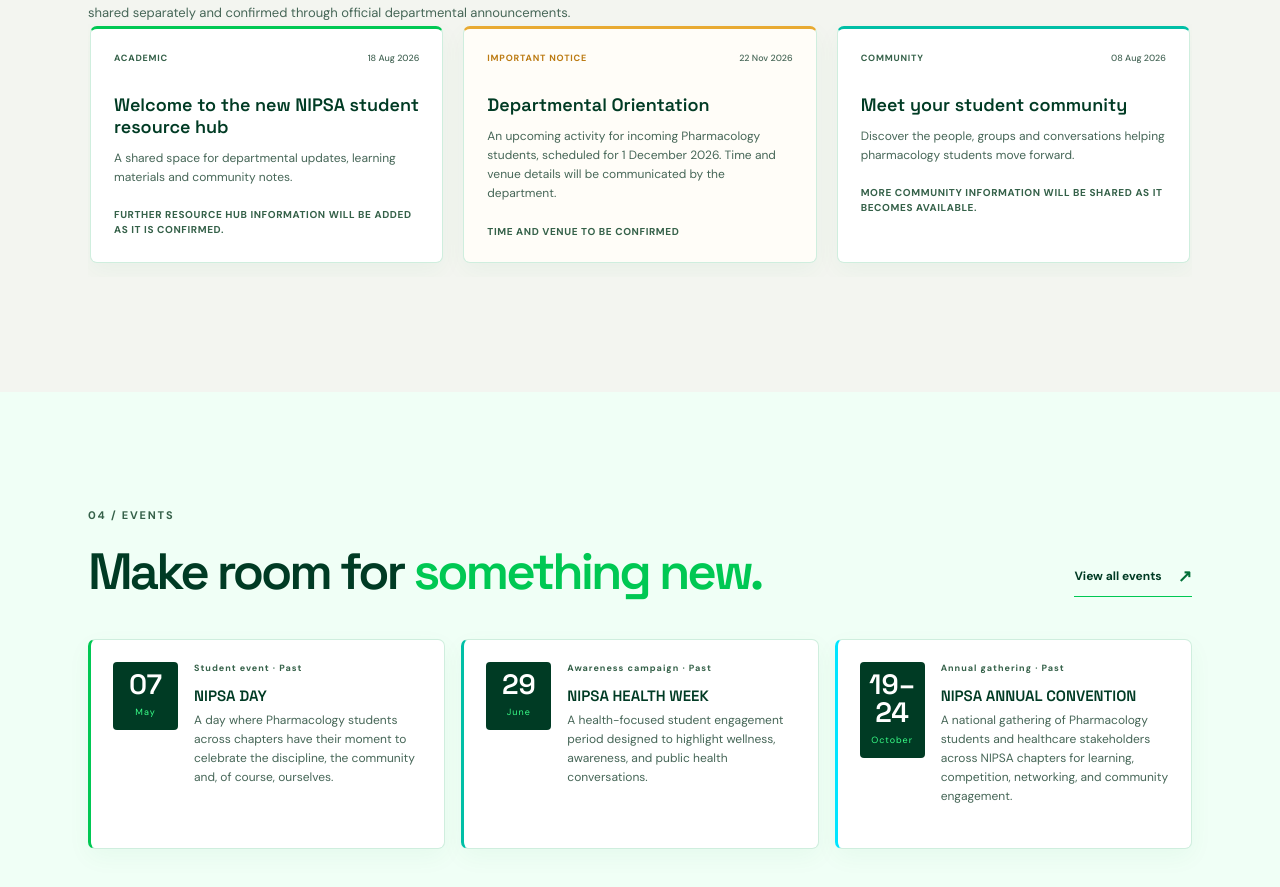
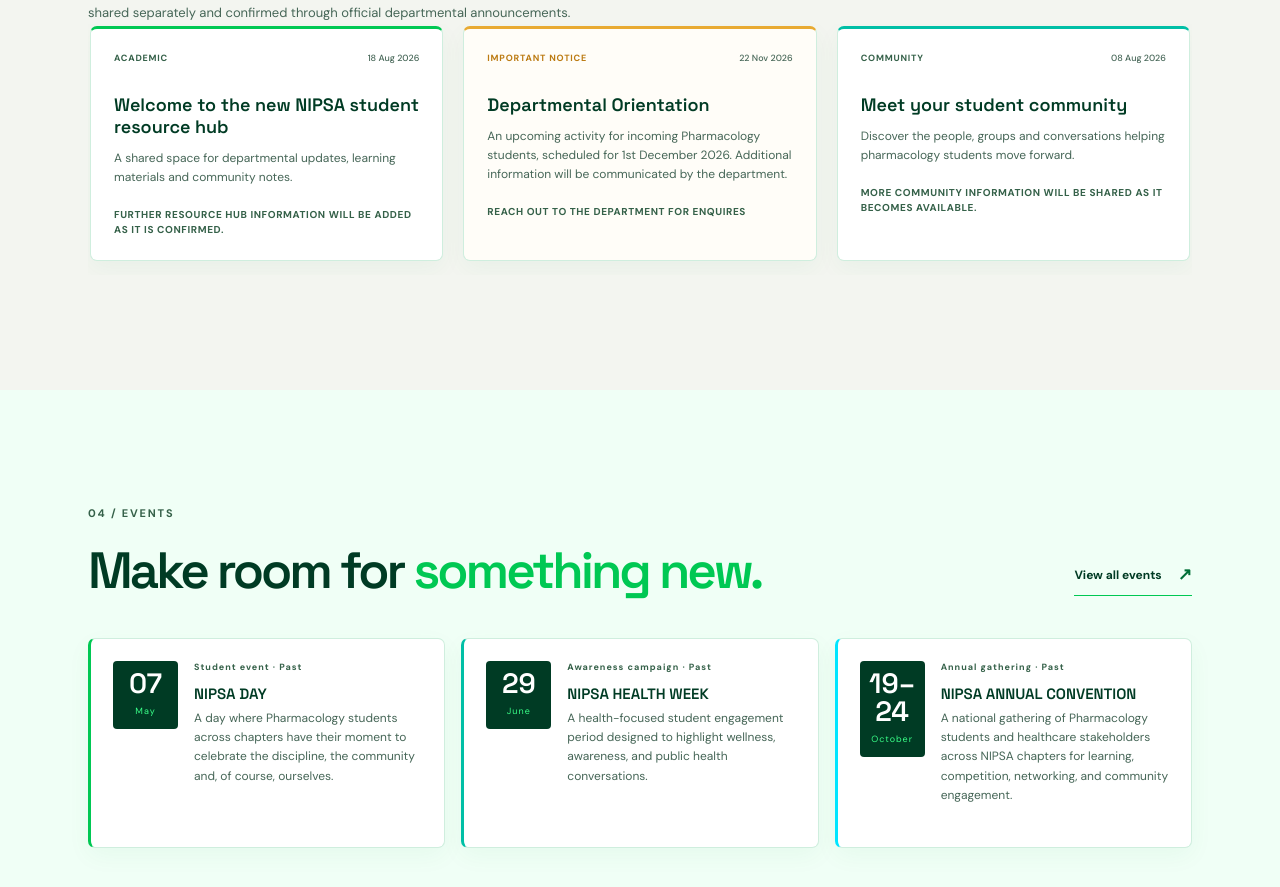
Before and after one commit to phenomenaltechhub/nipsaunilesa, a Next.js app: page / in a window 1280 px wide. Shown: the part 5867-6754 px from the top of the page. Built offline with nearby package versions, Linux system fonts and the light colour scheme.

Commit message:
Revise departmental orientation announcement details
Updated the summary and description for the departmental orientation announcement. Changed event time and venue details.

```diff
--- a/app/announcements/data.ts
+++ b/app/announcements/data.ts
@@ -78,20 +78,20 @@ export const announcements: AnnouncementItem[] = [
     title: "Departmental Orientation",
     category: "Important notice",
     summary:
-      "An upcoming activity for incoming Pharmacology students, scheduled for 1 December 2026. Time and venue details will be communicated by the department.",
+      "An upcoming activity for incoming Pharmacology students, scheduled for 1st December 2026. Additional information will be communicated by the department.",
     description:
-      "The Department of Pharmacology at the University of Ilesa will hold an orientation for incoming students on 1 December 2026. The event time is to be confirmed and the venue will be communicated by the department.",
+      "The Department of Pharmacology at the University of Ilesa will hold an orientation for incoming students on Tuesday 1st December 2026.",
     publishedAt: "2026-11-22",
     tone: "amber",
     programme: "Departmental Orientation",
     department: "Pharmacology",
     institution: "University of Ilesa",
     eventDate: "1st December 2026",
-    eventTime: "To be confirmed",
-    venue: "To be communicated by the department",
+    eventTime: "11:00AM",
+    venue: "Basic Medical Sciences Hall (BMSH)",
     eventStatus: "Upcoming",
     additionalInfo: [
-      "Time and venue to be confirmed",
+      "Reach out to the department for enquires",
     ],
     enquiries: {
       email: "info@nipsaunilesa.com.ng",
```
